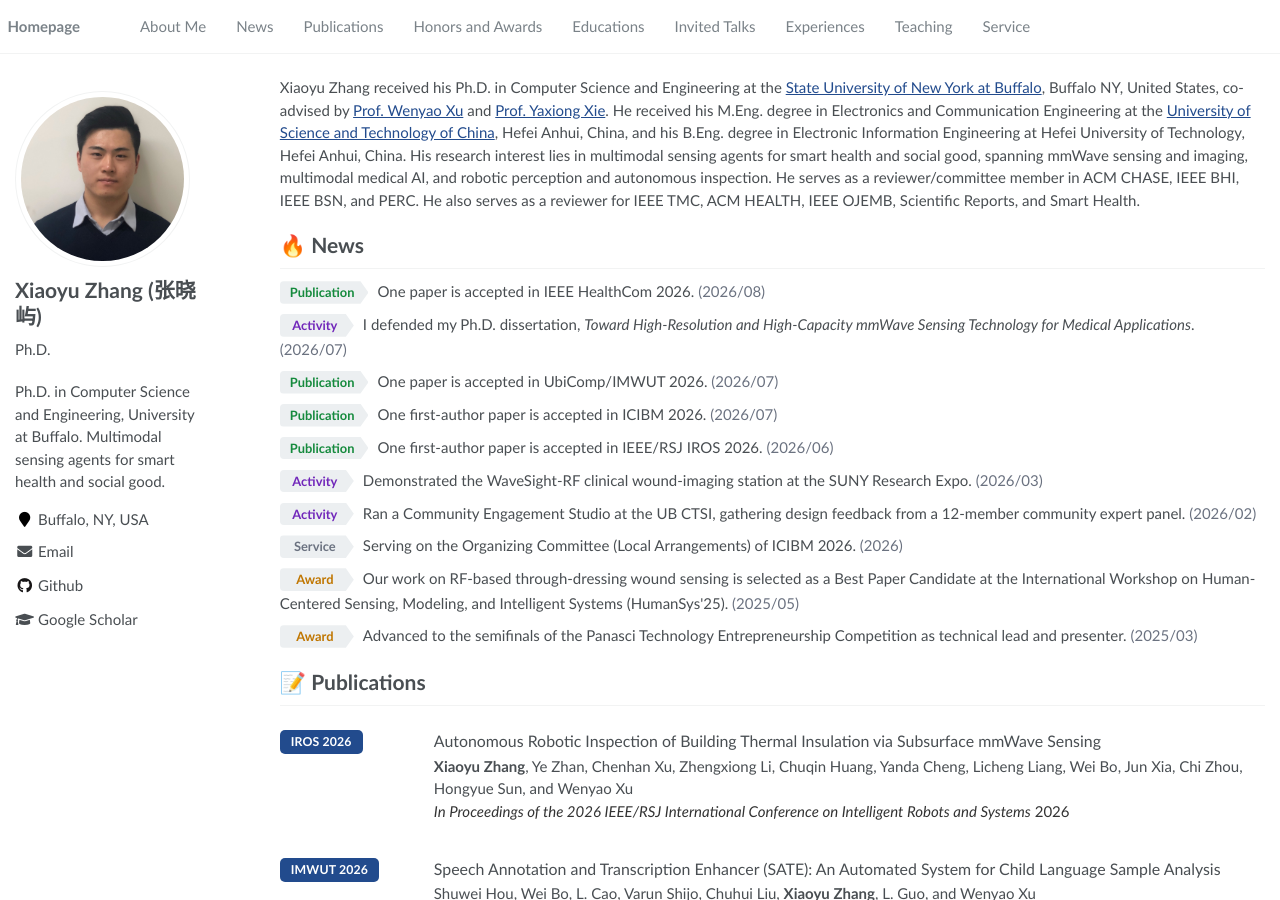
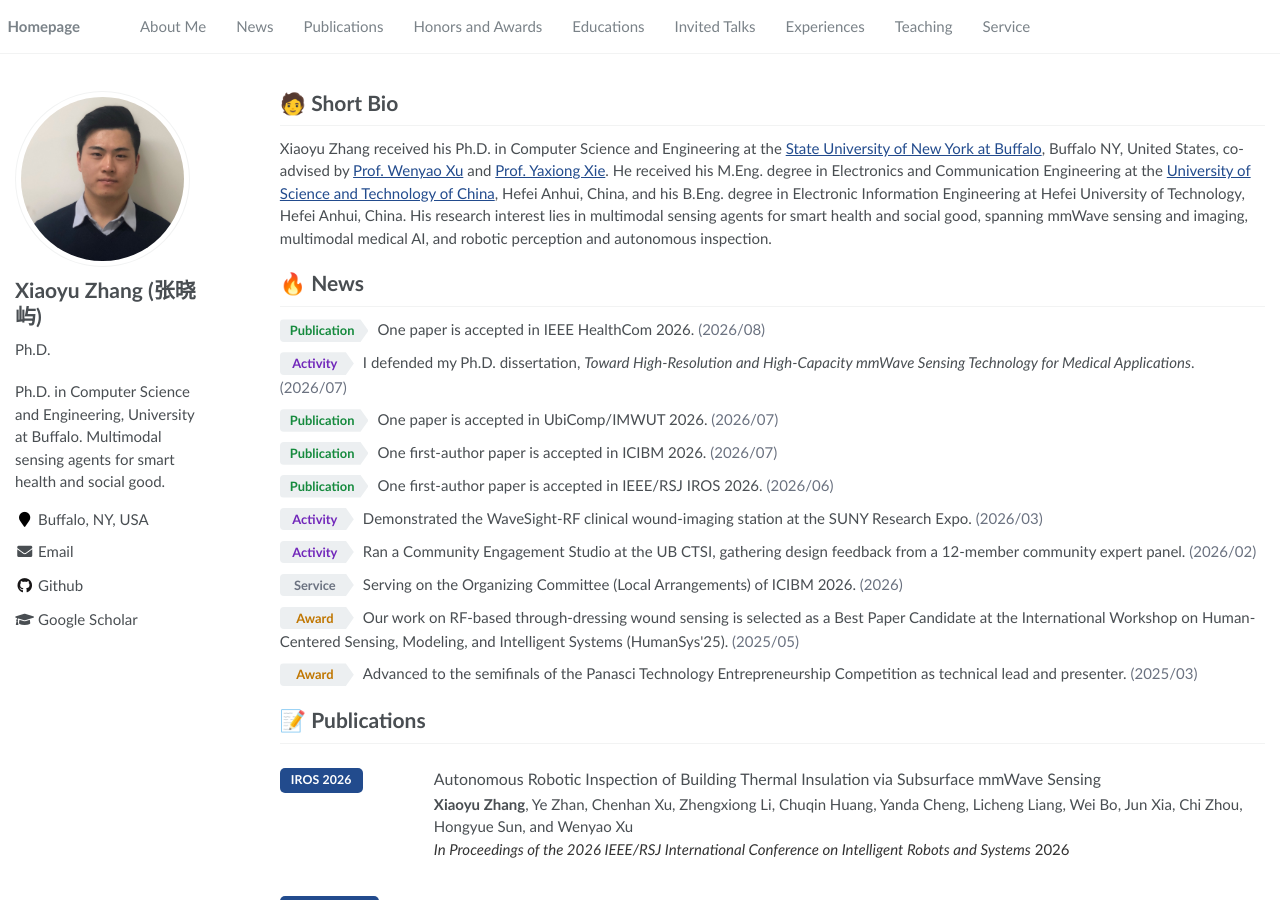
Before and after one commit to zxy340/zxy340.github.io, a Jekyll site: the page built from _pages/about.md, in a window 1280 px wide and 900 px high. Built offline with Jekyll 4.4.1, drawn with Linux system fonts in a browser that asks for light colours.

Commit message:
Restore Short Bio heading, drop reviewer sentences from the bio
The heading was lost when the bio was condensed. Reviewer and committee
roles stay in the Service section rather than the intro.

Co-Authored-By: Claude Opus 5 <noreply@anthropic.com>

```diff
--- a/_pages/about.md
+++ b/_pages/about.md
@@ -10,7 +10,9 @@ redirect_from:
 
 <span class='anchor' id='about-me'></span>
 
-Xiaoyu Zhang received his Ph.D. in Computer Science and Engineering at the [State University of New York at Buffalo](https://www.buffalo.edu/), Buffalo NY, United States, co-advised by [Prof. Wenyao Xu](https://cse.buffalo.edu/~wenyaoxu/) and [Prof. Yaxiong Xie](https://xieyaxiongfly.github.io/). He received his M.Eng. degree in Electronics and Communication Engineering at the [University of Science and Technology of China](https://en.ustc.edu.cn/), Hefei Anhui, China, and his B.Eng. degree in Electronic Information Engineering at Hefei University of Technology, Hefei Anhui, China. His research interest lies in multimodal sensing agents for smart health and social good, spanning mmWave sensing and imaging, multimodal medical AI, and robotic perception and autonomous inspection. He serves as a reviewer/committee member in ACM CHASE, IEEE BHI, IEEE BSN, and PERC. He also serves as a reviewer for IEEE TMC, ACM HEALTH, IEEE OJEMB, Scientific Reports, and Smart Health.
+# 🧑 Short Bio
+
+Xiaoyu Zhang received his Ph.D. in Computer Science and Engineering at the [State University of New York at Buffalo](https://www.buffalo.edu/), Buffalo NY, United States, co-advised by [Prof. Wenyao Xu](https://cse.buffalo.edu/~wenyaoxu/) and [Prof. Yaxiong Xie](https://xieyaxiongfly.github.io/). He received his M.Eng. degree in Electronics and Communication Engineering at the [University of Science and Technology of China](https://en.ustc.edu.cn/), Hefei Anhui, China, and his B.Eng. degree in Electronic Information Engineering at Hefei University of Technology, Hefei Anhui, China. His research interest lies in multimodal sensing agents for smart health and social good, spanning mmWave sensing and imaging, multimodal medical AI, and robotic perception and autonomous inspection.
 
 # 🔥 News
 
```
